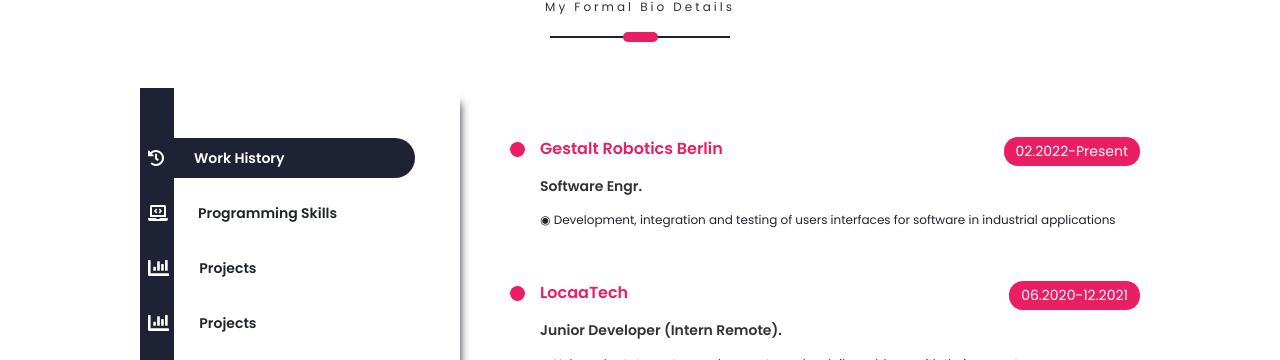
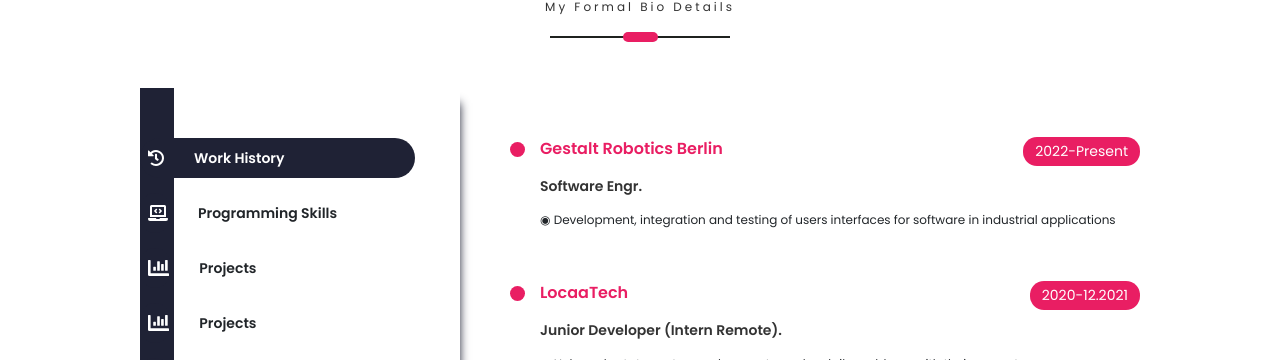
Before and after one commit to ambabasly/Personal_Website, a React (Create React App) app in the folder client/: page / in a window 1280 px wide. Shown: the part 1740-2100 px from the top of the page. Built offline with nearby package versions, Linux system fonts and the light colour scheme; a web font is replaced by a local one.

Commit message:
updating resume

```diff
--- a/client/src/PortfolioContainer/Resume/Resume.js
+++ b/client/src/PortfolioContainer/Resume/Resume.js
@@ -118,7 +118,7 @@
         <ResumeHeading
           heading={"Gestalt Robotics Berlin"}
           subHeading={"Software Engr."}
-          fromDate={"02.2022"}
+          fromDate={"2022"}
           toDate={"Present"}
         />
         <div className="experience-description">
@@ -133,7 +133,7 @@
         <ResumeHeading
           heading={"LocaaTech"}
           subHeading={"Junior Developer (Intern Remote)."}
-          fromDate={"06.2020"}
+          fromDate={"2020"}
           toDate={"12.2021"}
         />
         <div className="experience-description">
```
